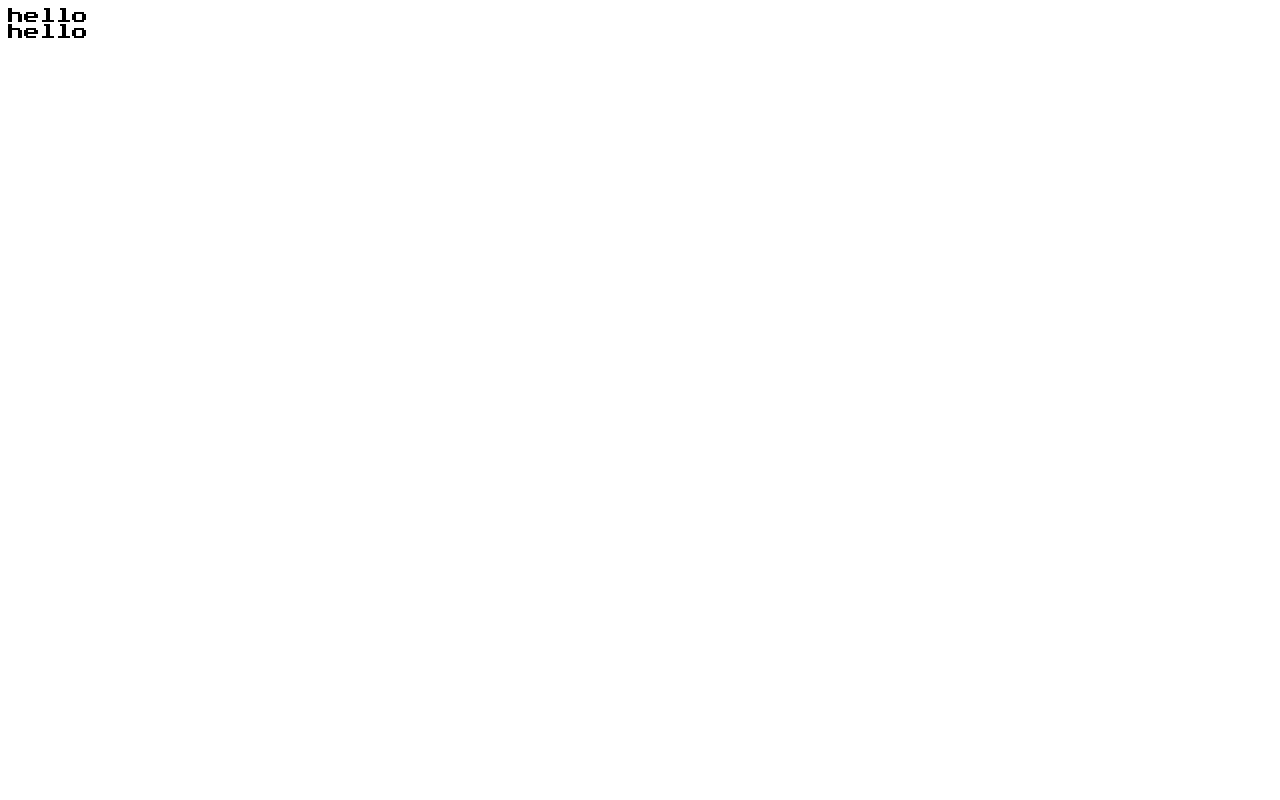
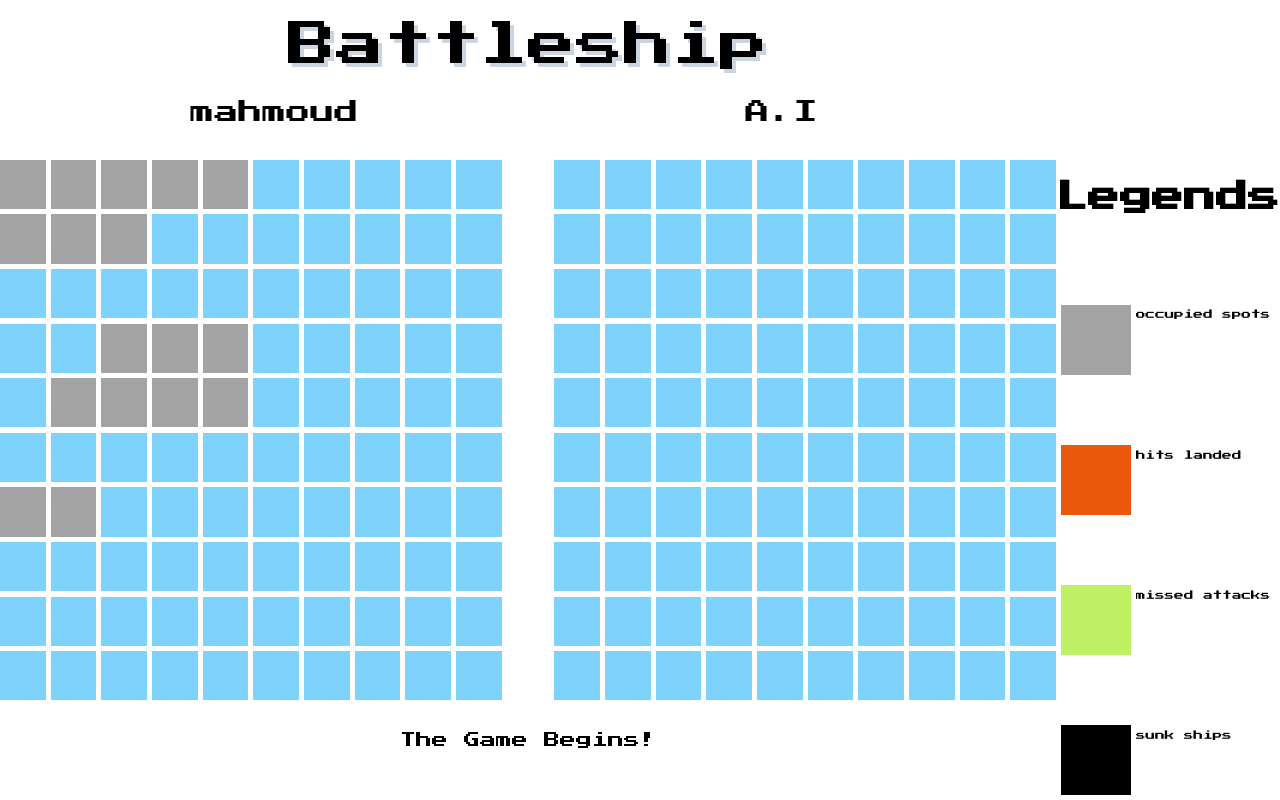
Before and after one commit to Barghout22/Battleship, a website built with webpack: page dist/index.html in a window 1280 px wide. Built offline with nearby package versions, Linux system fonts and the light colour scheme.

Commit message:
moved all files to the main source folder. created the dom manipulation function for the creation of the initial gameboards with the ship inputs for the player. created the styling for the page.

```diff
--- a/src/srcCode/GameLoop.js
+++ b/src/GameLoop.js
@@ -5,11 +5,11 @@ import {
   displayBoards,
   displayResult,
 } from "./domInteraction";
-const GameLoop = (playerName, ShipArrangement) => {
+export const GameLoop = (playerName, ShipArrangement, arrangementInputAI) => {
   const player1 = player(playerName, ShipArrangement);
-  const AI = player("AI", ShipArrangement);
+  const AI = player("AI", arrangementInputAI);
   let playerTurn = true;
-  intiateGameboards(player1, AI);
+  intiateGameboards(player1);
 
   while (
     !player1.thisGameboard.allShipsSunk() &&
@@ -22,7 +22,10 @@ const GameLoop = (playerName, ShipArrangement) => {
       AI.thisGameboard.receiveAttack(attack);
       playerTurn = false;
     } else {
-      attack = AI.playerAttack();
+      setTimeout(() => {
+        attack = AI.playerAttack();
+      }, 1000);
+
       player1.thisGameboard.receiveAttack(attack);
       playerTurn = true;
     }
--- a/src/srcCode/GameboardFactory.js
+++ b/src/GameboardFactory.js
@@ -27,10 +27,11 @@ export const Gameboard = () => {
     }
     for (let i = 0; i < hits.length; i++) {
       if (x == hits[i][0] && y == hits[i][1]) {
-        return;
+        return true;
       }
     }
     misses = misses.concat([[x, y]]);
+    return false;
   };
   const allShipsSunk = () => {
     let returnValue = true;
@@ -52,6 +53,13 @@ export const Gameboard = () => {
     }
     return shipCoordinates;
   };
+  const showAllCoordinates = () => {
+    let shipCoordinates = [];
+    for (let i = 0; i < groupOfShips.length; i++) {
+      shipCoordinates.push(...groupOfShips[i][1]);
+    }
+    return shipCoordinates;
+  };
   return {
     createShip,
     allShipsSunk,
@@ -59,5 +67,6 @@ export const Gameboard = () => {
     showHits,
     showMisses,
     showShips,
+    showAllCoordinates,
   };
 };
--- a/src/srcCode/GameboardFactory.test.js
+++ b/src/GameboardFactory.test.js
@@ -7,16 +7,20 @@ testGameboard.createShip([1, 2], 4, "y");
 test("are all ships sunk?", () => {
   expect(testGameboard.allShipsSunk()).toBe(false);
 });
-
+console.log(testGameboard.showShips());
+console.log(testGameboard.showAllCoordinates());
+test("do hits return value ?", () => {
+  expect(testGameboard.receiveAttack(1, 2)).toBe(true);
+});
 describe("testing if all ships are sunk after hits", () => {
   beforeEach(() => {
-    testGameboard.receiveAttack(1, 2);
     testGameboard.receiveAttack(2, 2);
     testGameboard.receiveAttack(3, 2);
     testGameboard.receiveAttack(4, 2);
     testGameboard.receiveAttack(1, 3);
     testGameboard.receiveAttack(1, 4);
     testGameboard.receiveAttack(1, 5);
+    testGameboard.receiveAttack(1, 6);
     testGameboard.receiveAttack(5, 2);
     testGameboard.receiveAttack(6, 3);
 
@@ -30,6 +34,6 @@ describe("testing if all ships are sunk after hits", () => {
     expect(testGameboard.showHits()[0]).toEqual([1, 2]);
   });
   test("what are my Misses ?", () => {
-    expect(testGameboard.showMisses()[0]).toEqual([5, 2]);
+    expect(testGameboard.showMisses()[0]).toEqual([1, 6]);
   });
 });
--- /dev/null
+++ b/src/domInteraction.js
@@ -0,0 +1,38 @@
+export { intiateGameboards, getattack, displayBoards, displayResult };
+
+function intiateGameboards(player1) {
+  const player1Board = document.querySelector(".player1GameBoard");
+  const player2Board = document.querySelector(".player2GameBoard");
+  const playerName = document.querySelector(".playerName1");
+  playerName.textContent = player1.thisPlayerName;
+  const shipPlacement = player1.thisGameboard.showAllCoordinates();
+  console.log(shipPlacement);
+
+  for (let i = 1; i <= 10; i++) {
+    for (let j = 1; j <= 10; j++) {
+      const div1 = document.createElement("div");
+      div1.setAttribute("id", `${i},${j}`);
+      let checker = false;
+      shipPlacement.forEach((ship) => {
+        if (i === ship[0] && j === ship[1]) {
+          div1.classList.add("occupied");
+          checker = true;
+        }
+      });
+      if (!checker) {
+        div1.classList.add("emptySlot");
+      }
+
+      const div2 = document.createElement("div");
+      div2.setAttribute("id", `${i},${j}`);
+      div2.classList.add("emptySlot");
+      div2.classList.add("enemySlot");
+
+      player1Board.appendChild(div1);
+      player2Board.appendChild(div2);
+    }
+  }
+}
+function getattack() {}
+function displayBoards() {}
+function displayResult() {}
--- a/src/index.js
+++ b/src/index.js
@@ -1,9 +1,21 @@
-//import "./style.css";
+import "./style.css";
+import { GameLoop } from "./GameLoop";
+let player1 = "mahmoud";
+let shipPlacement = [
+  [[1, 1], 5, "x"],
+  [[5, 2], 4, "x"],
+  [[4, 3], 3, "y"],
+  [[2, 1], 3, "y"],
+  [[7, 1], 2, "x"],
+];
+let AiPlacement = [5, 4, 3, 3, 2];
 
-function create() {
-  const div = document.createElement("div");
-  div.textContent = "hello";
-  div.classList.add("display");
-  return div;
-}
-document.body.appendChild(create());
+const start = GameLoop(player1, shipPlacement, AiPlacement);
+start();
+// function create() {
+//   const div = document.createElement("div");
+//   div.textContent = "hello";
+//   div.classList.add("display");
+//   return div;
+// }
+// document.body.appendChild(create());
--- a/src/srcCode/players.test.js
+++ b/src/players.test.js
@@ -4,13 +4,14 @@ const playerTestMoves = [
   [[1, 1], 5, "x"],
   [[5, 2], 4, "x"],
   [[4, 3], 3, "y"],
-  [[1, 2], 3, "y"],
-  [[9, 1], 2, "x"],
+  [[2, 1], 3, "y"],
+  [[7, 1], 2, "x"],
+  [[1, 1], 4, "y"],
 ];
 const testPlayer1 = player("Mahmoud", playerTestMoves);
 const testPlayer2 = player("AI", [5, 4, 3, 2, 1]);
 
-// console.log(testPlayer1.thisGameboard.showShips());
+console.log(testPlayer1.thisGameboard.showShips());
 // console.log(testPlayer2.thisGameboard.showShips());
 testPlayer1.playerAttack([1, 2]);
 testPlayer1.playerAttack([3, 4]);
@@ -23,5 +24,5 @@ test("player attacking:", () => {
 });
 
 test("does the ship placement algo prevent repetitive coordinates?;", () => {
-  expect(testPlayer1.thisGameboard.showShips().length).toBe(3);
+  expect(testPlayer1.thisGameboard.showShips().length).toBe(5);
 });
--- a/src/srcCode/domInteraction.js
+++ /dev/null
@@ -1,6 +0,0 @@
-export { intiateGameboards, getattack, displayBoards, displayResult };
-
-function intiateGameboards() {}
-function getattack() {}
-function displayBoards() {}
-function displayResult() {}
--- a/src/style.css
+++ b/src/style.css
@@ -3,6 +3,112 @@
   src: url("./PressStart2P-Regular.ttf");
 }
 
-.display {
+* {
   font-family: "MyFont";
 }
+
+html,
+body {
+  margin: 0;
+  height: 100%;
+}
+.baseContainer {
+  display: grid;
+  text-align: center;
+  width: 100%;
+  height: 100%;
+  grid-template: 1fr 9fr/9fr 1fr;
+}
+
+.gameTitle {
+  grid-area: 1/1/2/2;
+  font-size: 150%;
+  padding: 2%;
+  display: grid;
+  grid-template: 2fr 1fr/1fr 1fr;
+}
+.upperTitle {
+  grid-area: 1/1/2/3;
+  text-shadow: 4px 4px #cbd5e1;
+  font-size: 200%;
+  margin-bottom: 3%;
+}
+.playerName1 {
+  grid-area: 2/1/3/2;
+}
+.playerName2 {
+  grid-area: 2/2/3/3;
+}
+
+.gameContainer {
+  grid-area: 2/1/3/2;
+  display: grid;
+  grid-template: 8fr 1fr/1fr 1fr;
+  gap: 5%;
+}
+.player1GameBoard {
+  grid-area: 1/1/2/2;
+}
+.player2GameBoard {
+  grid-area: 1/2/2/3;
+}
+
+.player1GameBoard,
+.player2GameBoard {
+  display: grid;
+  grid-template-columns: repeat(10, 1fr);
+  grid-template-rows: repeat(10, 1fr);
+  gap: 1%;
+}
+.displaySentence {
+  grid-area: 2/1/3/3;
+}
+.legends {
+  grid-area: 2/2/3/3;
+  display: grid;
+  grid-template-columns: 100%;
+  grid-template-rows: repeat(4, 1fr);
+  gap: 1%;
+}
+
+.legendBlock {
+  display: flex;
+  font-size: 60%;
+}
+
+.occupiedLegend,
+.hitAttacksLegend,
+.missedLegend,
+.sunkLegend {
+  width: 70px;
+  height: 70px;
+  margin: 5px;
+}
+
+.occupied,
+.occupiedLegend {
+  background-color: #a3a3a3;
+}
+.hitAttacks,
+.hitAttacksLegend {
+  background-color: #ea580c;
+}
+.missed,
+.missedLegend {
+  background-color: #bef264;
+}
+.sunk,
+.sunkLegend {
+  background-color: black;
+}
+.p {
+  margin: 10px;
+}
+
+.emptySlot {
+  background-color: #7dd3fc;
+}
+
+.enemySlot:hover {
+  background-color: #0ea5e9;
+}
```
Also changed, not shown: dist/index.html, dist/main.js, src/players.js (renamed from src/srcCode/players.js), src/shipFactory.js (renamed from src/srcCode/shipFactory.js), src/shipFactory.test.js (renamed from src/srcCode/shipFactory.test.js).
